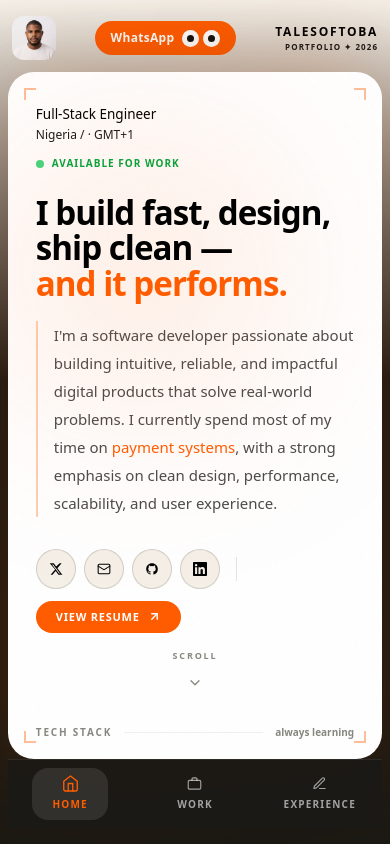
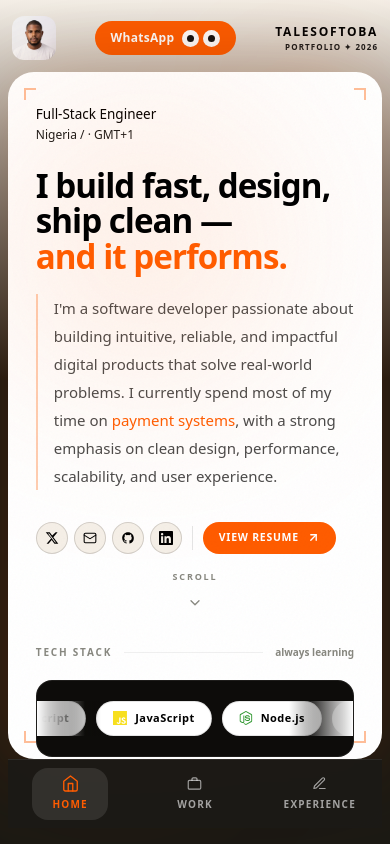
Before and after one commit to Talesoftoba/Tales, a Next.js app: page / in a window 390 px wide. Built offline with nearby package versions, Linux system fonts and the light colour scheme.

Commit message:
mobile cardshell

```diff
--- a/app/page.tsx
+++ b/app/page.tsx
@@ -222,24 +222,25 @@ const LINKS = [
 ];
 
 // Small icon-only circle for a social link — quiet, grouped together
-function SocialIconLink({ href, icon, label, target }: {
-  href: string; icon: React.ReactNode; label: string; target: boolean;
+function SocialIconLink({ href, icon, label, target, mobile }: {
+  href: string; icon: React.ReactNode; label: string; target: boolean; mobile?: boolean;
 }) {
   return (
     <motion.div
       variants={chipVariant}
       whileHover={{ scale: 1.1, y: -2, transition: { type: "spring", stiffness: 400, damping: 16 } }}
       whileTap={{ scale: 0.9, transition: { duration: 0.08 } }}
+      className="shrink-0"
     >
       <Link
         href={href}
         target={target ? "_blank" : undefined}
         rel={target ? "noopener noreferrer" : undefined}
         aria-label={label}
-        className="flex items-center justify-center w-10 h-10 rounded-full
+        className={`flex items-center justify-center rounded-full
           bg-[#F5F0E8] border border-black/[0.14] text-[#000000]
           hover:border-[#FF5C00] hover:text-[#FF5C00] hover:bg-[#FF5C00]/5
-          transition-colors duration-150"
+          transition-colors duration-150 ${mobile ? "w-8 h-8" : "w-10 h-10"}`}
       >
         {icon}
       </Link>
@@ -254,6 +255,7 @@ function ResumeButton({ mobile }: { mobile?: boolean }) {
       variants={chipVariant}
       whileHover={{ scale: 1.03, y: -2, transition: { type: "spring", stiffness: 400, damping: 16 } }}
       whileTap={{ scale: 0.96, transition: { duration: 0.08 } }}
+      className="shrink-0"
     >
       <Link
         href="/Samuel_Ayoola_CV-fullstack.pdf"
@@ -261,8 +263,8 @@ function ResumeButton({ mobile }: { mobile?: boolean }) {
         rel="noopener noreferrer"
         className={`flex items-center gap-2 bg-[#FF5C00] text-white rounded-full
           font-display font-bold tracking-[0.07em] uppercase no-underline
-          hover:bg-[#e65200] transition-colors duration-150
-          ${mobile ? "px-5 py-2 text-[11px]" : "px-6 py-2.5 text-[11px]"}`}
+          hover:bg-[#e65200] transition-colors duration-150 whitespace-nowrap
+          ${mobile ? "px-4 py-2 text-[10.5px]" : "px-6 py-2.5 text-[11px]"}`}
       >
         View resume <ArrowUpRightIcon />
       </Link>
@@ -338,12 +340,6 @@ export default function Home() {
         <motion.section className="mb-6" variants={fadeUp} initial="hidden" animate="show">
           <p className="font-body text-[13.5px] text-[#000000]">{META.role}</p>
           <p className="font-body text-[12px] text-[#1a1a1a] mt-0.5">{META.location} · {META.timezone}</p>
-          <div className="flex items-center gap-2 mt-3">
-            <span className="w-2 h-2 rounded-full bg-green-500 animate-pulse" />
-            <span className="font-display text-[10px] font-bold tracking-widest uppercase text-green-600">
-              Available for work
-            </span>
-          </div>
         </motion.section>
 
         <div className="relative">
@@ -382,16 +378,17 @@ export default function Home() {
           performance, scalability, and user experience.
         </motion.p>
 
+        {/* Contact row — icons + resume button forced onto one line, no wrap */}
         <motion.div
-          className="flex items-center gap-3 flex-wrap mb-4"
+          className="flex items-center gap-2 flex-nowrap mb-4 overflow-x-auto"
           variants={stagger(0.06)} initial="hidden" animate="show"
         >
-          <div className="flex items-center gap-2">
+          <div className="flex items-center gap-1.5 shrink-0">
             {LINKS.map(({ href, icon, label, target }) => (
-              <SocialIconLink key={label} href={href} icon={icon} label={label} target={target} />
+              <SocialIconLink key={label} href={href} icon={icon} label={label} target={target} mobile />
             ))}
           </div>
-          <span className="w-px h-6 bg-black/10 mx-1" />
+          <span className="w-px h-6 bg-black/10 mx-0.5 shrink-0" />
           <ResumeButton mobile />
         </motion.div>
 
```
